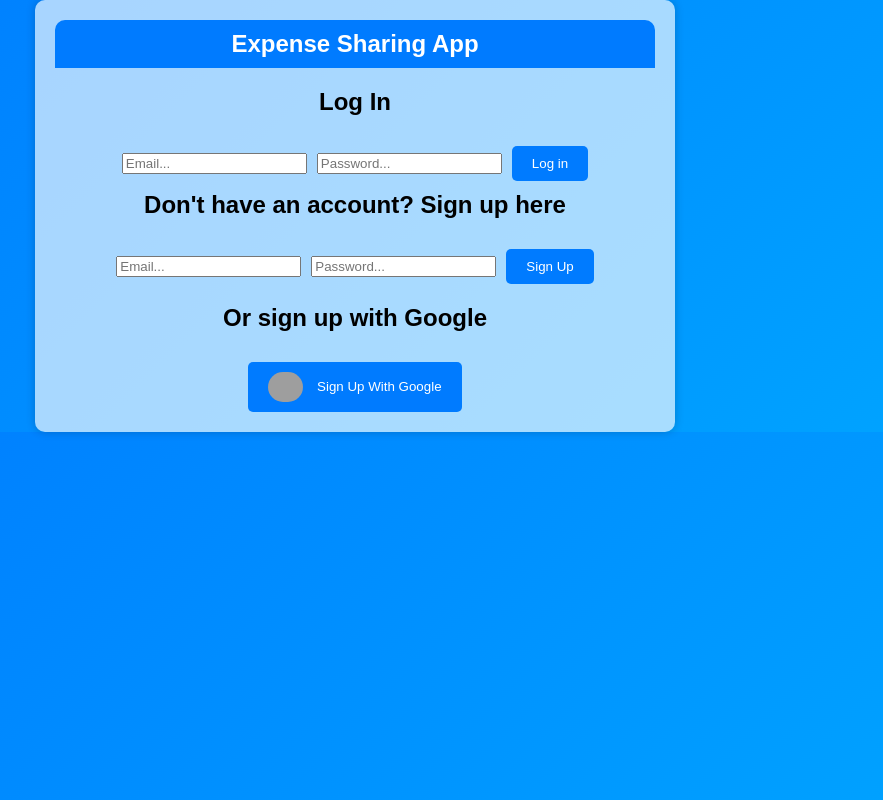
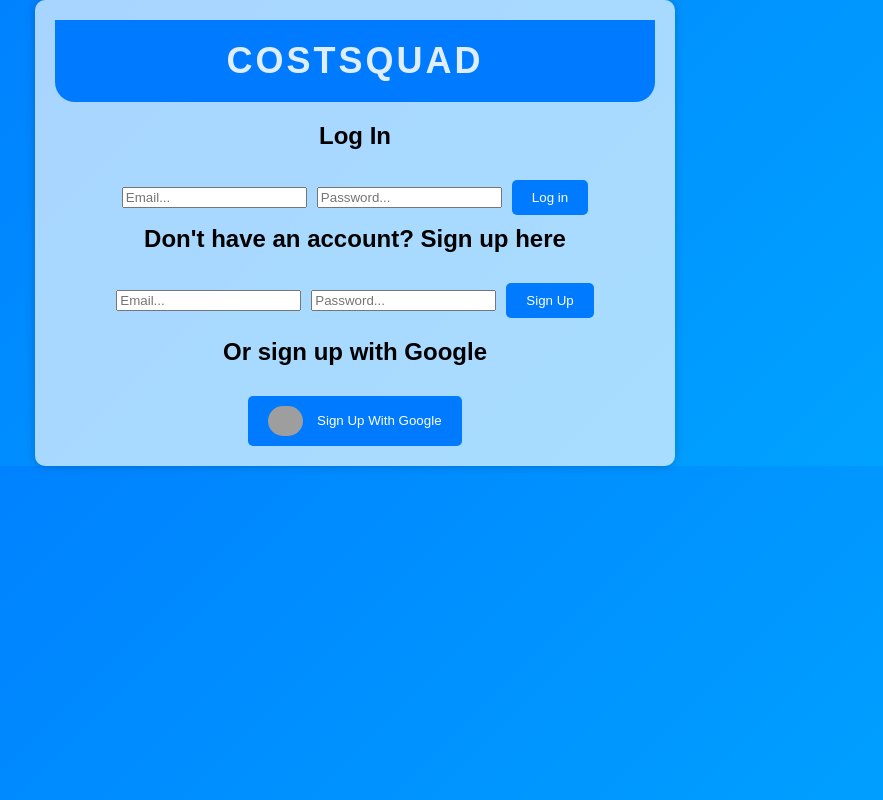
Before and after one commit to Kosgkagiannis/cost-squad, a React (Create React App) app: page / in a window 1280 px wide. Shown: the whole page, without its empty margins (285-1168 px from the left). Built offline with nearby package versions, Linux system fonts and the light colour scheme; no server answers; grey boxes are pictures that could not be loaded.

Commit message:
Title changes

```diff
--- a/src/App.css
+++ b/src/App.css
@@ -106,3 +106,40 @@ button:hover {
   border-radius: 50px;
   margin-right: 10px;
 }
+
+.header {
+  background-color: #007bff;
+  color: #ffffffde;
+  padding: 20px;
+  border-radius: 0 0 20px 20px;
+  text-align: center;
+  position: relative;
+  animation: headerFadeIn 0.5s ease-in-out;
+}
+
+.header-title {
+  margin: 0;
+  font-size: 36px;
+  font-weight: bold;
+  text-transform: uppercase;
+  letter-spacing: 3px;
+  animation: titleZoomIn 1s ease-in-out;
+}
+
+@keyframes headerFadeIn {
+  0% {
+    opacity: 0;
+  }
+  100% {
+    opacity: 1;
+  }
+}
+
+@keyframes titleZoomIn {
+  0% {
+    transform: scale(0.5);
+  }
+  100% {
+    transform: scale(1);
+  }
+}
--- a/src/components/Header.tsx
+++ b/src/components/Header.tsx
@@ -1,9 +1,10 @@
 import React from 'react';
+import '../App.css';
 
 const Header: React.FC = () => {
   return (
-    <header>
-      <h1>Expense Sharing App</h1>
+    <header className="header">
+      <h1 className="header-title">CostSquad</h1>
     </header>
   );
 };
```
